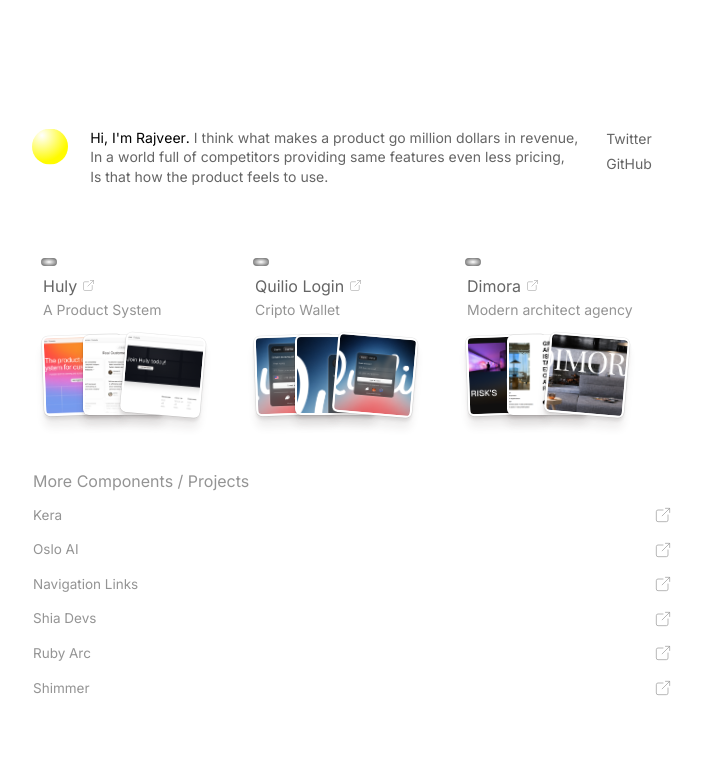
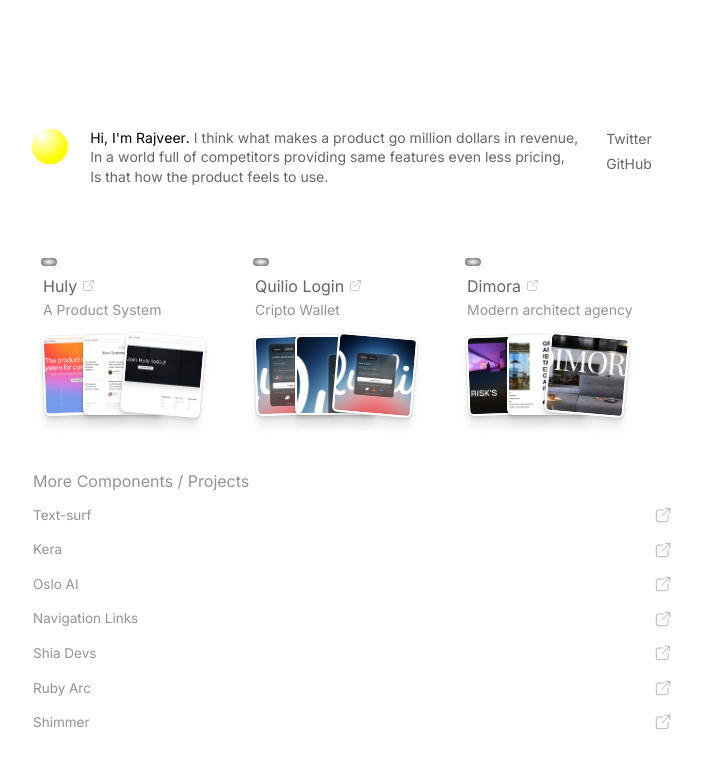
Before and after one commit to malviya-rajveer/portfolio, a Next.js app: page / in a window 1280 px wide. Shown: the top 768 px of the page, without its empty margins (303-1004 px from the left). Built offline with nearby package versions, Linux system fonts and the light colour scheme.

Commit message:
add text-surf link from home page

```diff
--- a/src/components/projects/MoreProjcts.tsx
+++ b/src/components/projects/MoreProjcts.tsx
@@ -40,6 +40,13 @@ export const MoreProjects = () => {
         className="mt-2"
       >
         {" "}
+        <LinkProject
+          href="https://www.rajveeer.xyz/components/text-surf"
+          heading="Text-surf"
+          className="brightness-110"
+          src="/posterImages/textSurf.png"
+          posterImage=""
+        />
         <LinkProject
           href="https://kera-five.vercel.app/"
           heading="Kera"
@@ -85,7 +92,7 @@ export const MoreProjects = () => {
           src="/videos/4.mp4"
           posterImage="/posterImages/shimmer.png"
           video
-        />
+        />{" "}
       </motion.div>
     </div>
   );
```
Also changed, not shown: public/posterImages/textSurf.png (added).
